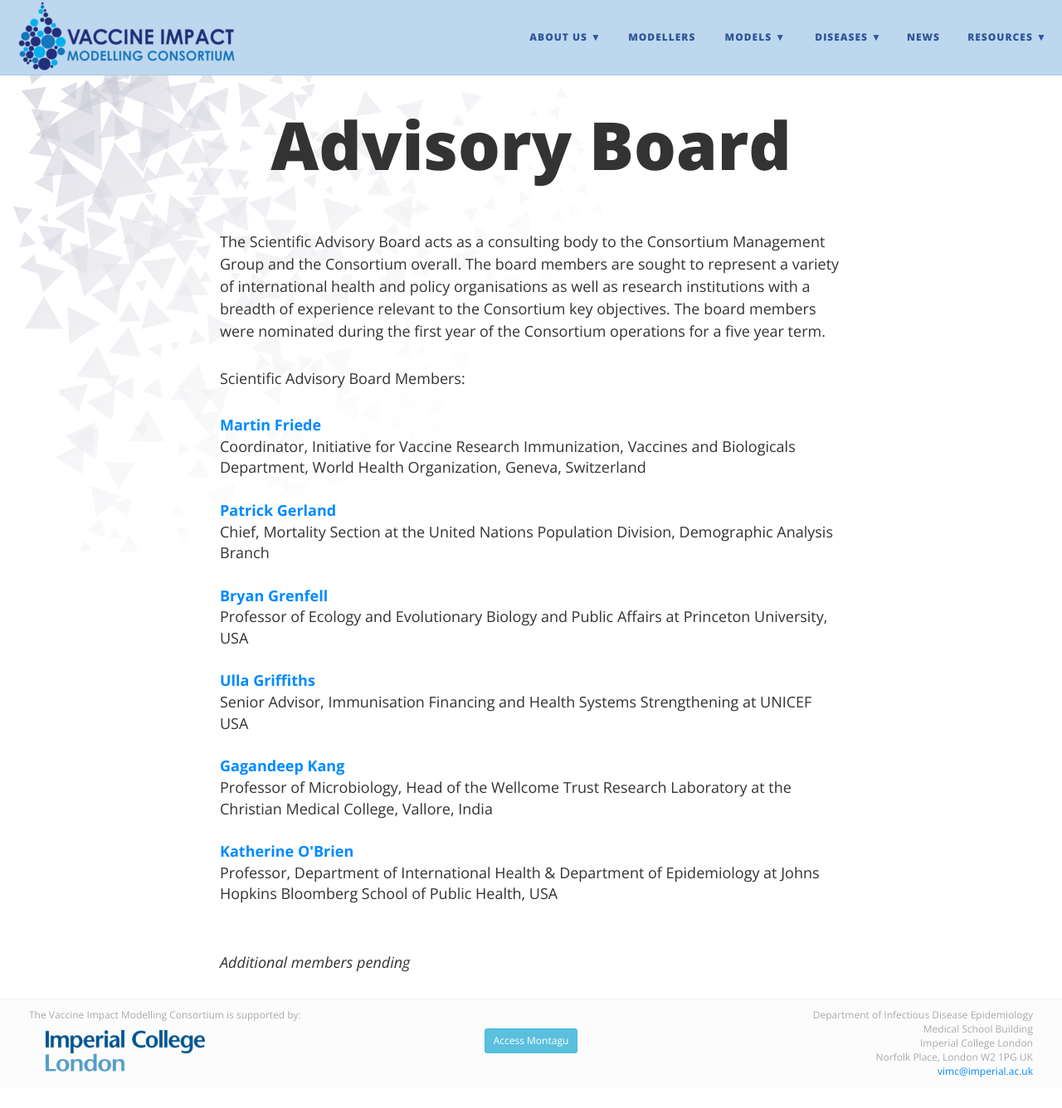
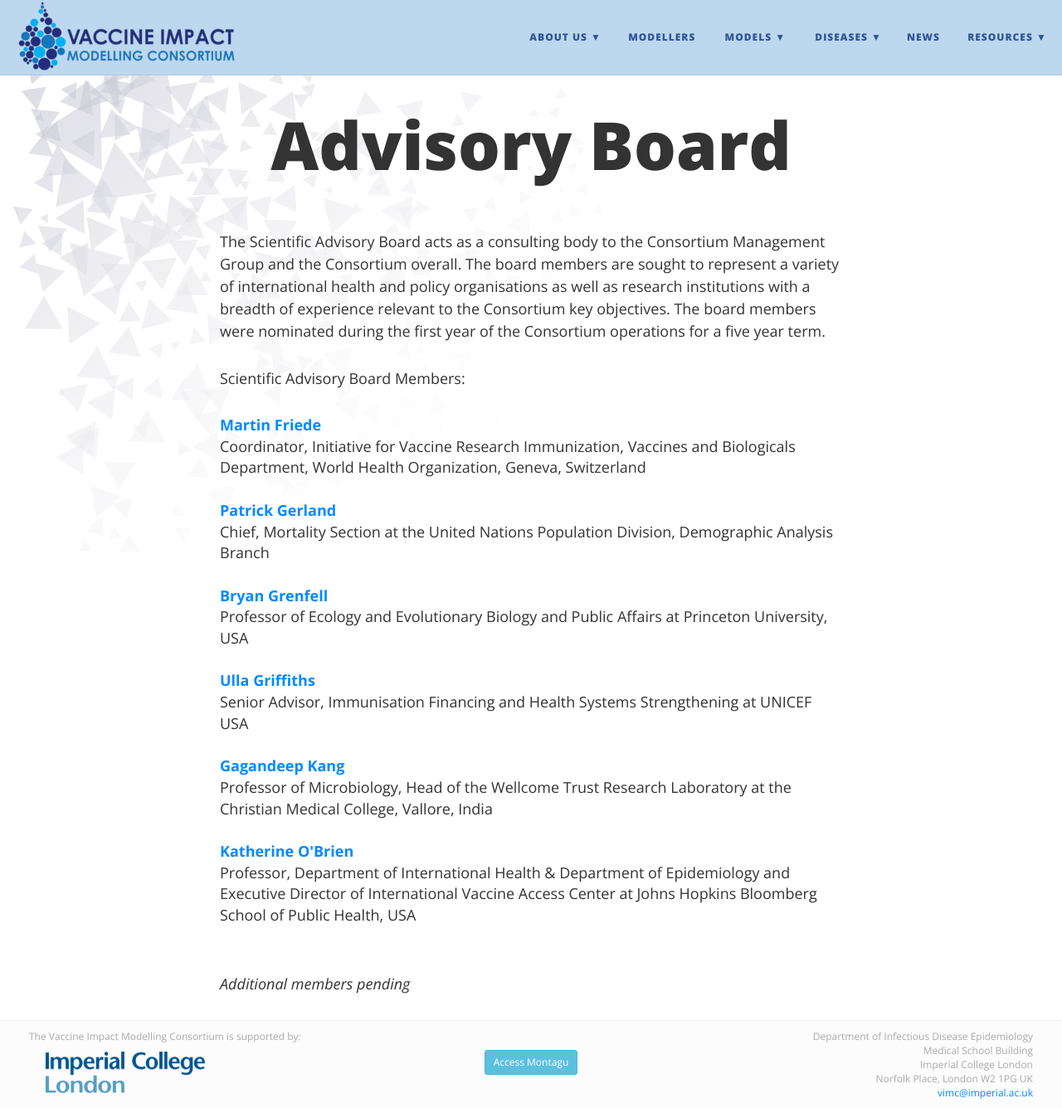
Before and after one commit to vimchub/vaccineimpact, a Jekyll site: the page built from advisory-board.md, in a window 1280 px wide and 1336 px high. Shown: the whole window at 83% size. Built offline with Jekyll 4.4.1, drawn with Linux system fonts in a browser that asks for light colours; nearby versions of some CDN libraries.

Commit message:
Update advisory-board.yml

```diff
--- a/_data/advisory-board.yml
+++ b/_data/advisory-board.yml
@@ -20,4 +20,4 @@
 
 - name: Katherine O'Brien
   url: http://www.jhsph.edu/faculty/directory/profile/519/katherine-o-brien
-  title: Professor, Department of International Health & Department of Epidemiology at Johns Hopkins Bloomberg School of Public Health, USA
+  title: Professor, Department of International Health & Department of Epidemiology and Executive Director of International Vaccine Access Center at Johns Hopkins Bloomberg School of Public Health, USA
```
